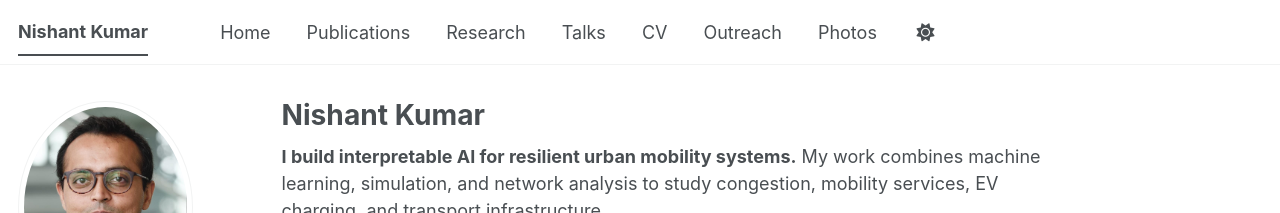
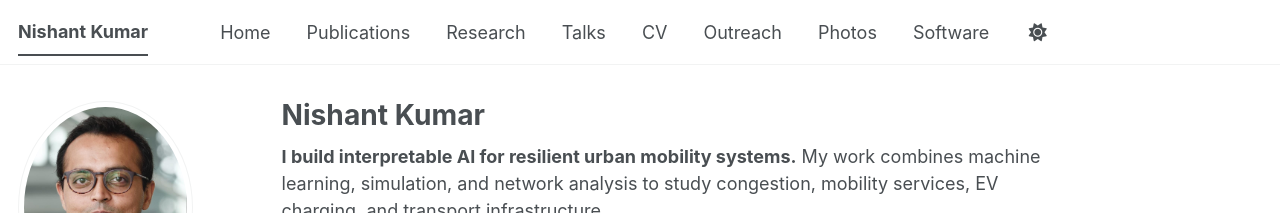
Before and after one commit to abcnishant007/abcnishant007.github.io, a Jekyll site: the page built from _pages/about.md, in a window 1280 px wide. Shown: the top 213 px of the page. Built offline with Jekyll 4.4.1, drawn with Linux system fonts in a browser that asks for light colours; some web fonts are replaced; a script bundle is joined from its source files by our own code; library files that are not in the unit come from our copies.

Commit message:
Restore software navigation tab

```diff
--- a/_data/navigation.yml
+++ b/_data/navigation.yml
@@ -28,3 +28,6 @@ main:
 
   - title: "Photos"
     url: /photos/
+
+  - title: "Software"
+    url: /software/
```
